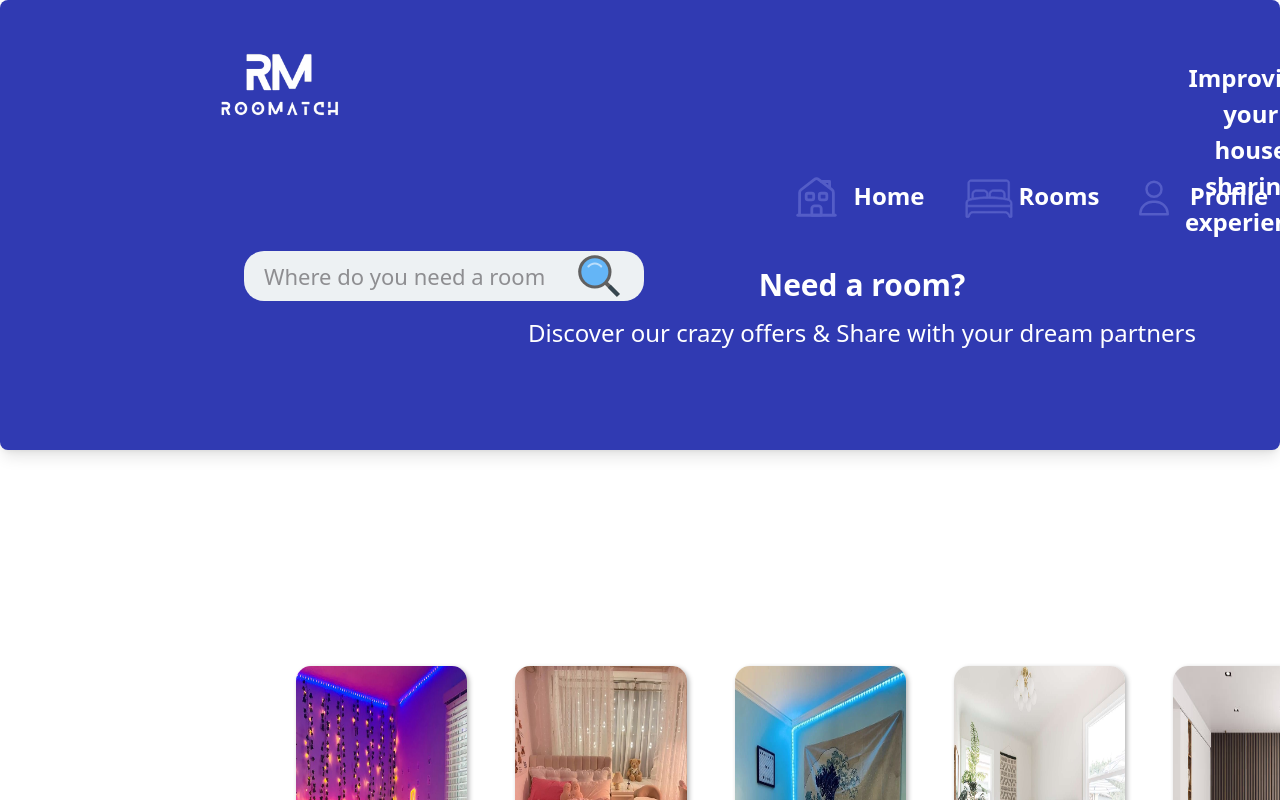
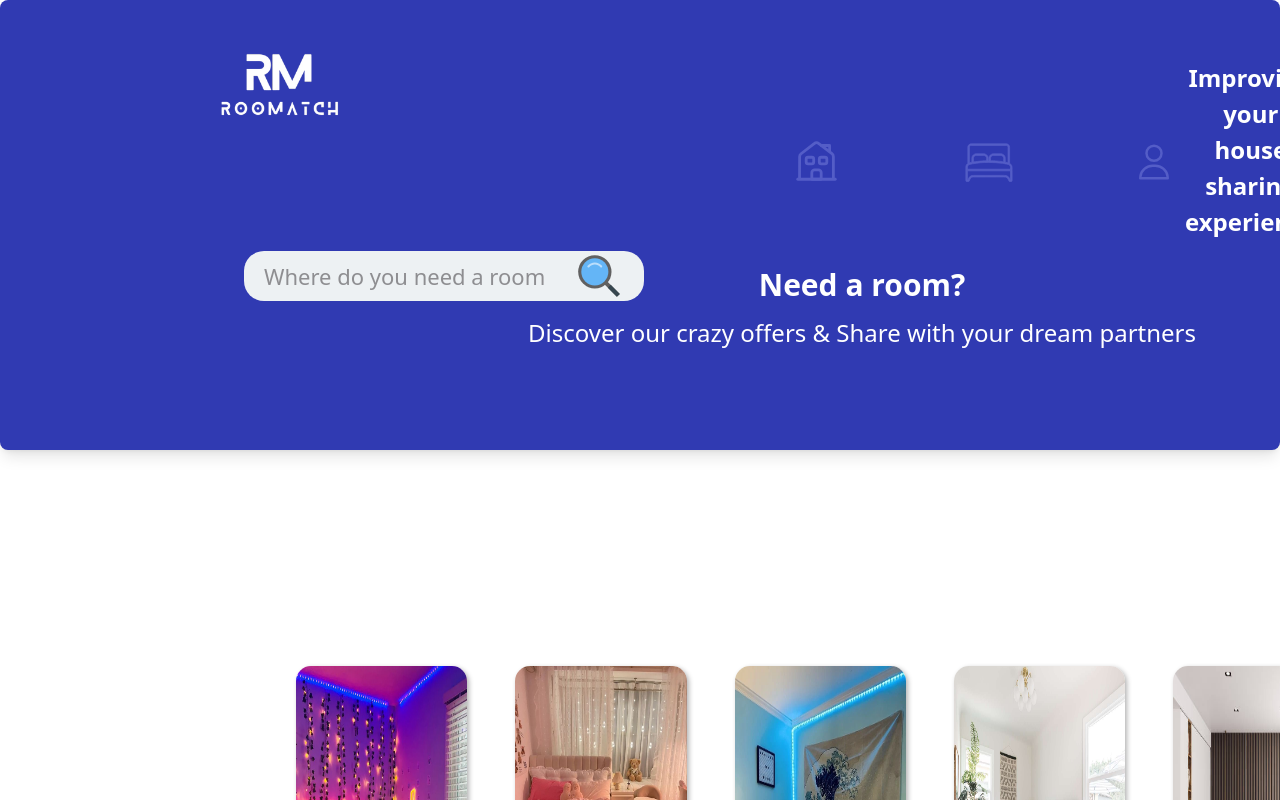
Before and after one commit to luismidv/TFGDeploy, a React (Vite) app: page / in a window 1280 px wide. Shown: the top 800 px of the page. Built offline with nearby package versions, Linux system fonts and the light colour scheme.

Commit message:
Responsive trials

```diff
--- a/src/Homepage.jsx
+++ b/src/Homepage.jsx
@@ -27,22 +27,22 @@ const HomePage = () => {
           <form className="search-bar-form">
             <div className="menu-div flex flex-wrap justify-center">
                 <Link className="rooti-button  transition w-full sm:w-1/2 md:w-auto" to="/">
-                    <p className="link-text">Home</p>
+
                     <img src={houseImage} alt="Home" />
                 </Link>
 
                 <Link className="rooti-button  transition w-full sm:w-1/2 md:w-auto" to="/rooms">
-                    <p className="link-text">Rooms</p>
+
                     <img src={bedsImage} alt="Rooms" />
                 </Link>
 
                 <Link className="rooti-button  transition w-full sm:w-1/2 md:w-auto" to="/profile">
-                    <p className="link-text">Profile</p>
+
                     <img src={profileImage} alt="Profile" />
                 </Link>
 
                 <Link className="rooti-button  transition w-full sm:w-1/2 md:w-auto" to="/contact">
-                    <p className="link-text">Contact</p>
+
                     <img src={contactImage} alt="Contact" />
                 </Link>
             </div>
```
